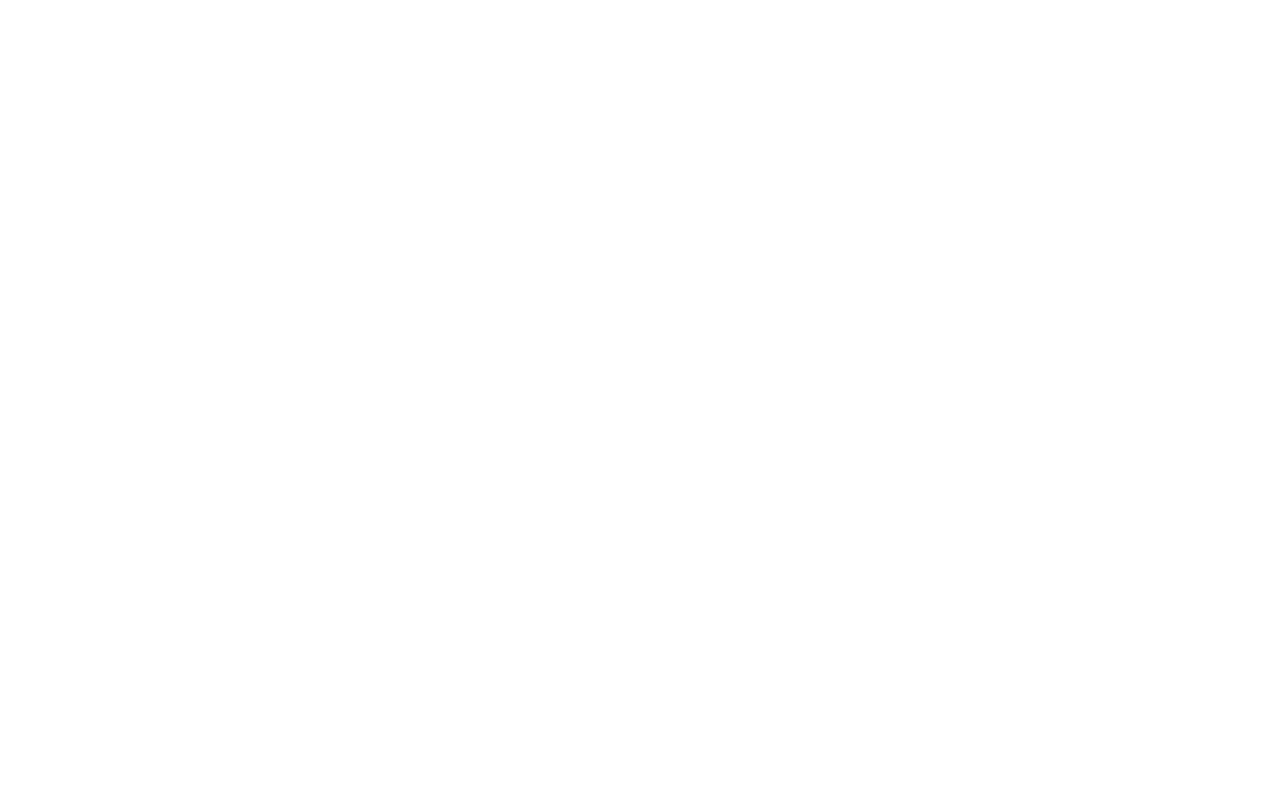
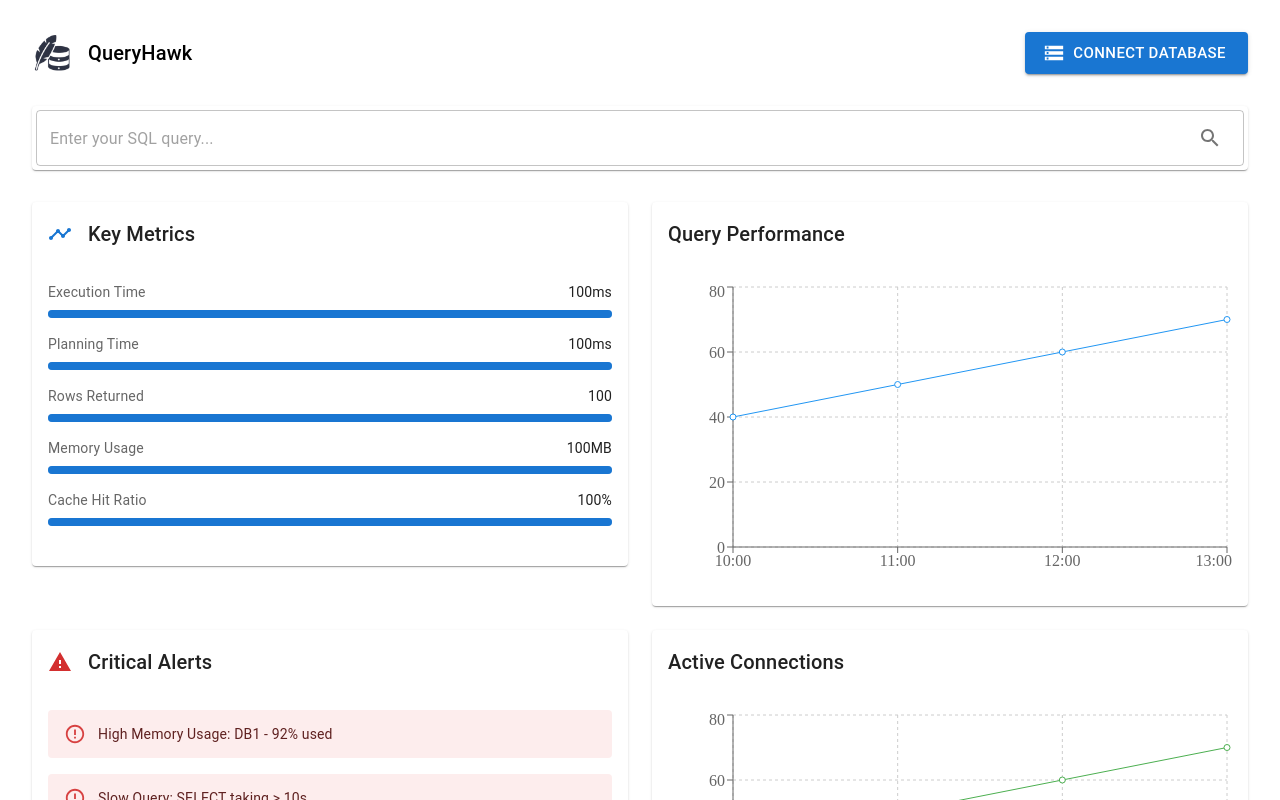
Before and after one commit to oslabs-beta/SQL, a React (Vite) app: page / in a window 1280 px wide. Shown: the top 800 px of the page. Built offline with nearby package versions, Linux system fonts and the light colour scheme.

Commit message:
front end

```diff
--- a/index.html
+++ b/index.html
@@ -3,7 +3,7 @@
   <head>
     <meta charset="UTF-8" />
     <meta name="viewport" content="width=device-width, initial-scale=1.0" />
-    <title>BeeQL</title>
+    <title>QueryHawk</title>
   </head>
   <body>
     <div id="root"></div>
--- a/src/App.tsx
+++ b/src/App.tsx
@@ -1,5 +1,11 @@
+import QueryMonitor from './components/QueryMonitor';
+
 function App() {
-  return <></>;
+  return (
+    <div>
+      <QueryMonitor />
+    </div>
+  );
 }
 
 export default App;
--- /dev/null
+++ b/src/components/QueryMonitor/MetricBar.tsx
@@ -0,0 +1,21 @@
+import { Box, Typography, LinearProgress } from '@mui/material';
+
+interface MetricBarProps {
+  label: string;
+  value: number;
+  unit: string;
+}
+
+export const MetricBar = ({ label, value, unit }: MetricBarProps) => (
+  <Box sx={{ mb: 2 }}>
+    <Box sx={{ display: 'flex', justifyContent: 'space-between', mb: 1 }}>
+      <Typography variant="body2" color="text.secondary">{label}</Typography>
+      <Typography variant="body2">{value}{unit}</Typography>
+    </Box>
+    <LinearProgress
+      variant="determinate"
+      value={Math.min(100, (value/100) * 100)}
+      sx={{ height: 8, borderRadius: 1 }}
+    />
+  </Box>
+);
--- /dev/null
+++ b/src/components/QueryMonitor/index.tsx
@@ -0,0 +1,154 @@
+import React, { useState } from 'react';
+import { LineChart, Line, XAxis, YAxis, CartesianGrid, Tooltip, ResponsiveContainer } from 'recharts';
+import { Box, Card, CardContent, CardHeader, Container, Grid, IconButton, InputAdornment, LinearProgress, Paper, TextField, Typography, Alert, Button} from '@mui/material';
+import {
+  Storage as DatabaseIcon,
+  Search as SearchIcon,
+  Timeline as TimelineIcon,
+  Warning as WarningIcon
+} from '@mui/icons-material';
+import logo from '../assets/logo_queryhawk.jpg';
+import { QueryMetrics } from './types';
+import { MetricBar } from './MetricBar';
+
+//hardcoded
+const QueryMonitor: React.FC = () => {
+  const [queryMetrics] = useState<QueryMetrics>({
+    executionTime: 100,
+    planningTime: 100,
+    rowsReturned: 100,
+    memoryUsage: 100,
+    cacheHitRatio: 100
+  });
+
+  const [performanceData] = useState([
+    { time: '10:00', qps: 40 },
+    { time: '11:00', qps: 50 },
+    { time: '12:00', qps: 60 },
+    { time: '13:00', qps: 70 }
+  ]);
+
+  return (
+    <Box sx={{ bgcolor: 'background.default', minHeight: '100vh', py: 3 }}>
+      <Container maxWidth="xl">
+        {/* Header */}
+        <Box sx={{ display: 'flex', justifyContent: 'space-between', alignItems: 'center', mb: 4 }}>
+          <Box sx={{ display: 'flex', alignItems: 'center', gap: 2 }}>
+            <IconButton sx={{ p: 0 }}>
+              <Box component="img"src={logo} alt="QueryHawk Logo"
+              sx={{width: 40, height: 40, objectFit: 'contain'}}
+              />
+            </IconButton>
+            <Typography variant="h6" component="h6">QueryHawk</Typography>
+          </Box>
+          <Button
+            variant="contained"
+            startIcon={<DatabaseIcon />}
+            size="large"
+          >
+            Connect Database
+          </Button>
+        </Box>
+
+        {/* Query Input */}
+        <Paper sx={{ mb: 4, p: 0.5 }}>
+          <TextField
+            fullWidth
+            placeholder="Enter your SQL query..."
+            variant="outlined"
+            InputProps={{
+              endAdornment: (
+                <InputAdornment position="end">
+                  <IconButton>
+                    <SearchIcon />
+                  </IconButton>
+                </InputAdornment>
+              ),
+            }}
+          />
+        </Paper>
+
+        {/* Metrics Grid */}
+        <Grid container spacing={3}>
+          {/* Key Metrics */}
+          <Grid item xs={12} md={6}>
+            <Card>
+              <CardHeader
+                title={<Typography variant="h6">Key Metrics</Typography>}
+                avatar={<TimelineIcon color="primary" />}
+              />
+              <CardContent>
+                <MetricBar label="Execution Time" value={queryMetrics.executionTime} unit="ms" />
+                <MetricBar label="Planning Time" value={queryMetrics.planningTime} unit="ms" />
+                <MetricBar label="Rows Returned" value={queryMetrics.rowsReturned} unit="" />
+                <MetricBar label="Memory Usage" value={queryMetrics.memoryUsage} unit="MB" />
+                <MetricBar label="Cache Hit Ratio" value={queryMetrics.cacheHitRatio} unit="%" />
+              </CardContent>
+            </Card>
+          </Grid>
+
+          {/* Query Performance */}
+          <Grid item xs={12} md={6}>
+            <Card>
+              <CardHeader
+              title={<Typography variant="h6">Query Performance</Typography>}/>
+              <CardContent>
+                <Box sx={{ height: 300 }}>
+                  <ResponsiveContainer>
+                    <LineChart data={performanceData}>
+                      <CartesianGrid strokeDasharray="3 3" />
+                      <XAxis dataKey="time" />
+                      <YAxis />
+                      <Tooltip />
+                      <Line type="monotone" dataKey="qps" stroke="#2196f3" />
+                    </LineChart>
+                  </ResponsiveContainer>
+                </Box>
+              </CardContent>
+            </Card>
+          </Grid>
+
+          {/* Alerts */}
+          <Grid item xs={12} md={6}>
+            <Card>
+              <CardHeader
+                title={<Typography variant="h6">Critical Alerts</Typography>}
+                avatar={<WarningIcon color="error" />}
+              />
+              <CardContent>
+                <Alert severity="error" sx={{ mb: 2 }}>
+                  High Memory Usage: DB1 - 92% used
+                </Alert>
+                <Alert severity="error">
+                    Slow Query: SELECT taking &gt; 10s
+                </Alert>
+              </CardContent>
+            </Card>
+          </Grid>
+
+          {/* Active Connections */}
+          <Grid item xs={12} md={6}>
+            <Card>
+              <CardHeader title={<Typography variant="h6">Active Connections</Typography>}/>
+              <CardContent>
+                <Box sx={{ height: 300 }}>
+                  <ResponsiveContainer>
+                    <LineChart data={performanceData}>
+                      <CartesianGrid strokeDasharray="3 3" />
+                      <XAxis dataKey="time" />
+                      <YAxis />
+                      <Tooltip />
+                      <Line type="monotone" dataKey="qps" stroke="#4caf50" />
+                    </LineChart>
+                  </ResponsiveContainer>
+                </Box>
+              </CardContent>
+            </Card>
+          </Grid>
+        </Grid>
+      </Container>
+    </Box>
+  );
+};
+
+export default QueryMonitor;
--- /dev/null
+++ b/src/components/QueryMonitor/types.ts
@@ -0,0 +1,7 @@
+export interface QueryMetrics {
+  executionTime: number;
+  planningTime: number;
+  rowsReturned: number;
+  memoryUsage: number;
+  cacheHitRatio: number;
+}
--- a/tsconfig.app.json
+++ b/tsconfig.app.json
@@ -6,16 +6,12 @@
       "lib": ["ES2020", "DOM", "DOM.Iterable"],
       "module": "ESNext",
       "skipLibCheck": true,
-
-    /* Bundler mode */
       "moduleResolution": "bundler",
       "allowImportingTsExtensions": true,
       "isolatedModules": true,
       "moduleDetection": "force",
       "noEmit": true,
       "jsx": "react-jsx",
-
-    /* Linting */
       "strict": true,
       "noUnusedLocals": true,
       "noUnusedParameters": true,
--- a/vite.config.ts
+++ b/vite.config.ts
@@ -9,5 +9,13 @@
     proxy: {
       '/api': 'http://localhost:3000',
     },
+    // Add settings to help with debugging
+    host: true,
+    port: 5173,
+    strictPort: true,
+    open: true
   },
+  // Add logging
+  logLevel: 'info',
+  clearScreen: false
 });
```
Also changed, not shown: package.json (+9 -1 lines), src/components/assets/logo_queryhawk.jpg (added), 1 other file (tests, documents, lock files or other folders). Lines whose indentation alone changed are shown as unchanged.
